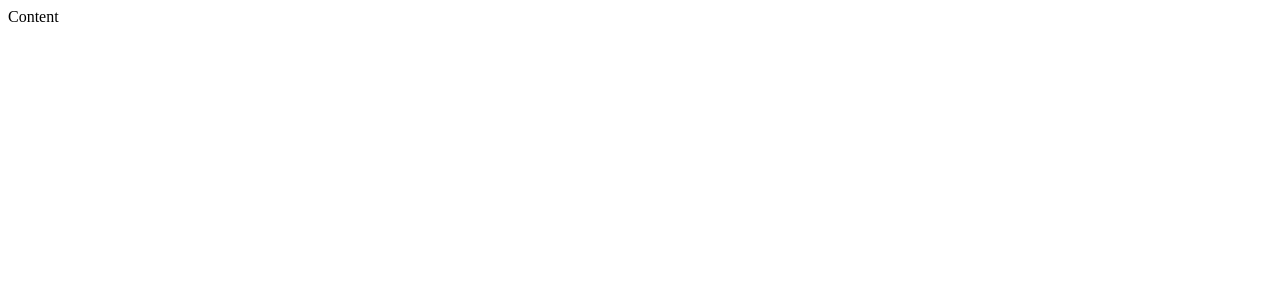
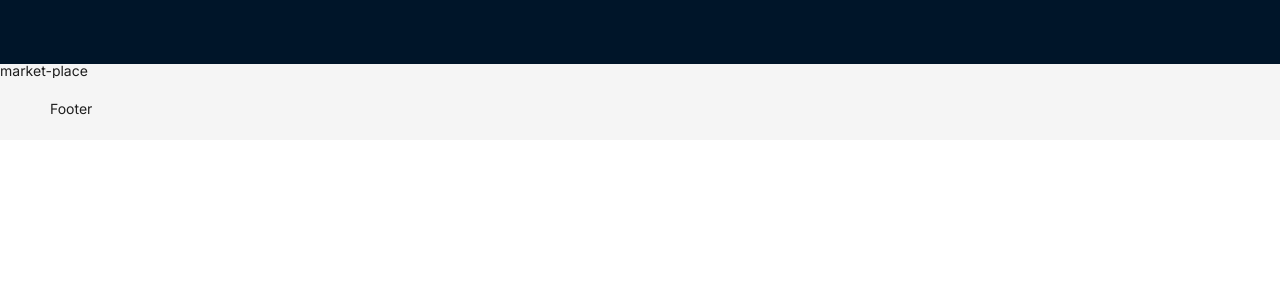
Before and after one commit to toantq99/tymex-interview-frontend-tran-quoc-toan, a React (Create React App) app: page /market-place in a window 1280 px wide. Shown: the top 300 px of the page. Built offline with nearby package versions, Linux system fonts and the light colour scheme.

Commit message:
Add layout, router

```diff
--- a/package.json
+++ b/package.json
@@ -13,6 +13,7 @@
     "antd": "^5.21.6",
     "react": "^18.3.1",
     "react-dom": "^18.3.1",
+    "react-router-dom": "^5",
     "react-scripts": "5.0.1",
     "typescript": "^4.4.2",
     "web-vitals": "^2.1.0"
@@ -44,6 +45,7 @@
   },
   "devDependencies": {
     "@eslint/js": "^9.14.0",
+    "@types/react-router-dom": "^5.3.3",
     "@typescript-eslint/eslint-plugin": "^8.13.0",
     "@typescript-eslint/parser": "^8.13.0",
     "eslint": "^8",
@@ -68,10 +70,6 @@
     "**/*.{js,jsx,ts,tsx}": [
       "npx prettier --write",
       "npx eslint --fix"
-    ],
-    "**/*.scss": [
-      "npx prettier --write",
-      "npx stylelint --fix"
     ]
   }
 }
--- a/public/index.html
+++ b/public/index.html
@@ -15,6 +15,7 @@
       user's mobile device or desktop. See https://developers.google.com/web/fundamentals/web-app-manifest/
     -->
     <link rel="manifest" href="%PUBLIC_URL%/manifest.json" />
+    <link href="https://fonts.googleapis.com/css2?family=Inter:ital,opsz,wght@0,14..32,100..900;1,14..32,100..900&display=swap" rel="stylesheet">
     <!--
       Notice the use of %PUBLIC_URL% in the tags above.
       It will be replaced with the URL of the `public` folder during the build.
--- a/src/App.tsx
+++ b/src/App.tsx
@@ -1,6 +1,18 @@
 import { FC } from 'react'
 import { ConfigProvider } from 'antd'
 
-const App: FC = () => <ConfigProvider>Content</ConfigProvider>
+import Router from './Router'
+
+const App: FC = () => (
+  <ConfigProvider
+    theme={{
+      token: {
+        fontFamily: 'Inter, sans-serif',
+      },
+    }}
+  >
+    <Router />
+  </ConfigProvider>
+)
 
 export default App
--- /dev/null
+++ b/src/Router.tsx
@@ -0,0 +1,32 @@
+import { FC, lazy, Suspense } from 'react'
+import { BrowserRouter, Redirect, Route, Switch } from 'react-router-dom'
+
+import DefaultLayout from './layouts/DefaultLayout'
+
+const delay = (time?: number) =>
+  new Promise(resolve => setTimeout(resolve, time))
+
+const MarketPlace = lazy(() =>
+  delay(1000).then(() => import('./pages/MarketPlace'))
+)
+
+const Router: FC = () => (
+  <BrowserRouter>
+    <DefaultLayout>
+      <Switch>
+        <Suspense fallback="..Loading">
+          <Route path="/market-place">
+            <MarketPlace />
+          </Route>
+          <Route
+            path="/"
+            exact
+            render={() => <Redirect to="/market-place" />}
+          ></Route>
+        </Suspense>
+      </Switch>
+    </DefaultLayout>
+  </BrowserRouter>
+)
+
+export default Router
--- a/src/index.tsx
+++ b/src/index.tsx
@@ -3,6 +3,9 @@ import ReactDOM from 'react-dom/client'
 
 import App from './App'
 import reportWebVitals from './reportWebVitals'
+
+import './normalize.scss'
+import './theme.scss'
 
 const root = ReactDOM.createRoot(document.getElementById('root') as HTMLElement)
 root.render(
--- /dev/null
+++ b/src/layouts/DefaultLayout/index.tsx
@@ -0,0 +1,20 @@
+import { FC, PropsWithChildren } from 'react'
+import { Layout, Menu } from 'antd'
+
+const DefaultLayout: FC<PropsWithChildren> = ({ children }) => (
+  <Layout>
+    <Layout.Header>
+      <Menu
+        theme="dark"
+        mode="horizontal"
+        defaultSelectedKeys={['2']}
+        items={[]}
+        style={{ flex: 1, minWidth: 0 }}
+      />
+    </Layout.Header>
+    <Layout.Content>{children}</Layout.Content>
+    <Layout.Footer>Footer</Layout.Footer>
+  </Layout>
+)
+
+export default DefaultLayout
--- /dev/null
+++ b/src/normalize.scss
@@ -0,0 +1,134 @@
+/* http://meyerweb.com/eric/tools/css/reset/
+  v2.0 | 20110126
+  License: none (public domain)
+*/
+
+html,
+body,
+div,
+span,
+applet,
+object,
+iframe,
+h1,
+h2,
+h3,
+h4,
+h5,
+h6,
+p,
+blockquote,
+pre,
+a,
+abbr,
+acronym,
+address,
+big,
+cite,
+code,
+del,
+dfn,
+em,
+img,
+ins,
+kbd,
+q,
+s,
+samp,
+small,
+strike,
+strong,
+sub,
+sup,
+tt,
+var,
+b,
+u,
+i,
+center,
+dl,
+dt,
+dd,
+ol,
+ul,
+li,
+fieldset,
+form,
+label,
+legend,
+table,
+caption,
+tbody,
+tfoot,
+thead,
+tr,
+th,
+td,
+article,
+aside,
+canvas,
+details,
+embed,
+figure,
+figcaption,
+footer,
+header,
+hgroup,
+menu,
+nav,
+output,
+ruby,
+section,
+summary,
+time,
+mark,
+audio,
+video {
+  margin: 0;
+  padding: 0;
+  border: 0;
+  font-size: 100%;
+  font: inherit;
+  vertical-align: baseline;
+}
+
+/* HTML5 display-role reset for older browsers */
+article,
+aside,
+details,
+figcaption,
+figure,
+footer,
+header,
+hgroup,
+menu,
+nav,
+section {
+  display: block;
+}
+
+body {
+  line-height: 1;
+}
+
+ol,
+ul {
+  list-style: none;
+}
+
+blockquote,
+q {
+  quotes: none;
+}
+
+blockquote::before,
+blockquote::after,
+q::before,
+q::after {
+  content: '';
+  content: none;
+}
+table {
+  border-collapse: collapse;
+  border-spacing: 0;
+}
--- /dev/null
+++ b/src/pages/MarketPlace/index.tsx
@@ -0,0 +1,7 @@
+import { FC } from 'react'
+
+const MarketPlace: FC = () => (
+  <div className="market-place-wrapper">market-place</div>
+)
+
+export default MarketPlace
--- /dev/null
+++ b/src/pages/MarketPlace/style.scss
@@ -0,0 +1 @@
+//
--- /dev/null
+++ b/src/theme.scss
@@ -0,0 +1,5 @@
+body {
+  font-family: Inter, san-serif;
+
+  --primary-bg: linear-gradient(91.47deg, #da458f -6%, #da34dd 113.05%);
+}
```
Also changed, not shown: public/assets/images/background.png (added), 1 other file (tests, documents, lock files or other folders).
